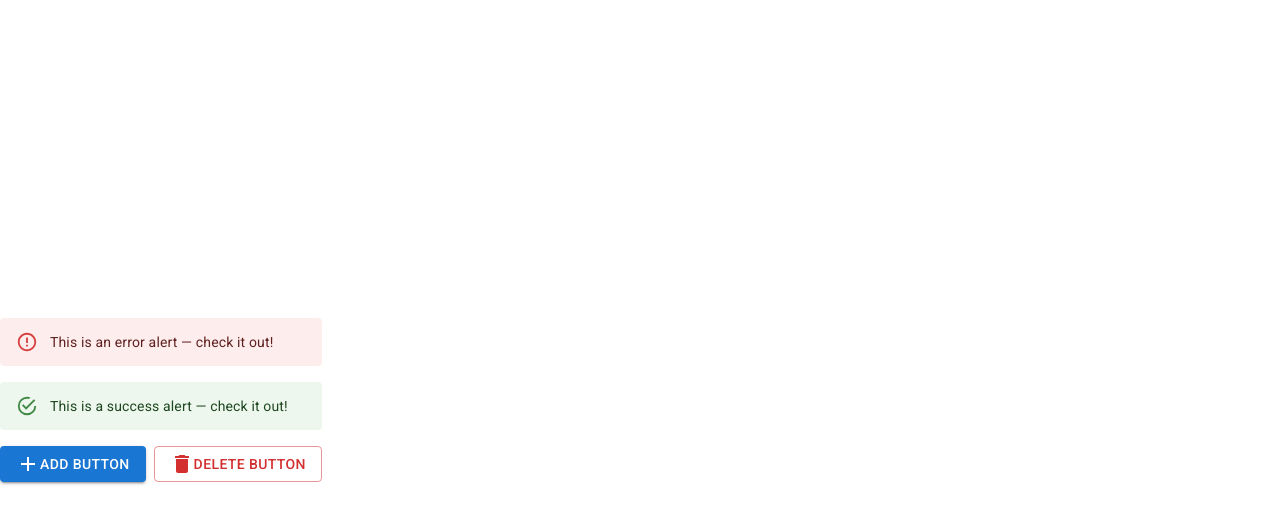
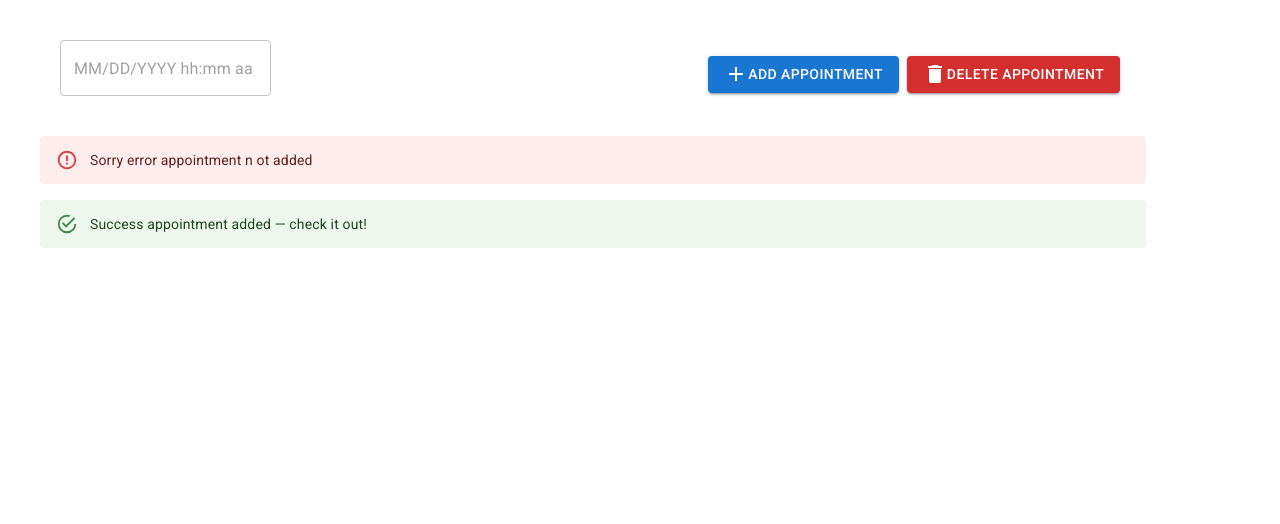
Before and after one commit to matherton/tutor-scheduler, a React (Vite) app in the folder tutor-scheduler/: page / in a window 1280 px wide. Shown: the top 524 px of the page. Built offline with nearby package versions, Linux system fonts and the light colour scheme.

Commit message:
added some inline styles around the Datepicker component

```diff
--- a/tutor-scheduler/package.json
+++ b/tutor-scheduler/package.json
@@ -11,8 +11,11 @@
   },
   "dependencies": {
     "@mui/icons-material": "^5.11.11",
+    "@mui/x-data-grid": "^6.0.2",
+    "@mui/x-date-pickers": "^6.0.2",
     "@syncfusion/ej2-react-schedule": "^20.4.53",
     "@testing-library/react": "^14.0.0",
+    "dayjs": "^1.11.7",
     "jest-environment-jsdom": "^29.5.0",
     "react": "^18.2.0",
     "react-dom": "^18.2.0"
--- a/tutor-scheduler/src/App.tsx
+++ b/tutor-scheduler/src/App.tsx
@@ -4,24 +4,48 @@ import Button from "@mui/material/Button";
 import AddIcon from "@mui/icons-material/Add";
 import DeleteIcon from "@mui/icons-material/Delete";
 
+import DatePicker from "./components/datepicker";
+import Toggle from "./components/toggle";
+import Grid from "@mui/material/Grid";
+
+const addAppointment = () => {
+  console.log("added");
+};
+
+const deleteAppointment = () => {
+  console.log("deleted");
+};
+
 function App() {
   return (
-    <div>
-      <Stack sx={{ width: "100%" }} spacing={2}>
-        <Alert severity="error">This is an error alert — check it out!</Alert>
-        <Alert severity="success">
-          This is a success alert — check it out!
-        </Alert>
-      </Stack>
-      <Stack mt={2} sx={{ width: "100%" }} direction="row" spacing={1}>
-        <Button variant="contained">
-          <AddIcon /> Add Button
-        </Button>
-        <Button color="error" variant="outlined">
-          <DeleteIcon /> Delete Button
-        </Button>
-      </Stack>
-    </div>
+    <Grid container spacing={5} padding={5}>
+      <Grid item xs={3}>
+        <div style={{ background: "white", marginLeft: "1.25em" }}>
+          <DatePicker />
+        </div>
+      </Grid>
+      <Grid item xs={4}>
+        {/* <Toggle /> */}
+      </Grid>
+      <Grid item xs={5}>
+        <Stack mt={2} sx={{ width: "100%" }} direction="row" spacing={1}>
+          <Button variant="contained" onClick={addAppointment}>
+            <AddIcon /> Add Appointment
+          </Button>
+          <Button color="error" variant="contained" onClick={deleteAppointment}>
+            <DeleteIcon /> Delete Appointment
+          </Button>
+        </Stack>
+      </Grid>
+      <Grid item xs={12}>
+        <Stack sx={{ width: "100%" }} spacing={2}>
+          <Alert severity="error">Sorry error appointment n ot added</Alert>
+          <Alert severity="success">
+            Success appointment added — check it out!
+          </Alert>
+        </Stack>
+      </Grid>
+    </Grid>
   );
 }
 
--- /dev/null
+++ b/tutor-scheduler/src/components/datepicker.tsx
@@ -0,0 +1,11 @@
+import { LocalizationProvider } from "@mui/x-date-pickers";
+import { AdapterDayjs } from "@mui/x-date-pickers/AdapterDayjs";
+import { DateTimePicker } from "@mui/x-date-pickers/DateTimePicker";
+
+export default function BasicDateCalendar() {
+  return (
+    <LocalizationProvider dateAdapter={AdapterDayjs}>
+      <DateTimePicker />
+    </LocalizationProvider>
+  );
+}
--- a/tutor-scheduler/src/index.css
+++ b/tutor-scheduler/src/index.css
@@ -26,7 +26,7 @@ a:hover {
 body {
   margin: 0;
   display: flex;
-  place-items: center;
+  place-items: flex-start;
   min-width: 320px;
   min-height: 100vh;
 }
```
Also changed, not shown: 1 other file (tests, documents, lock files or other folders).
